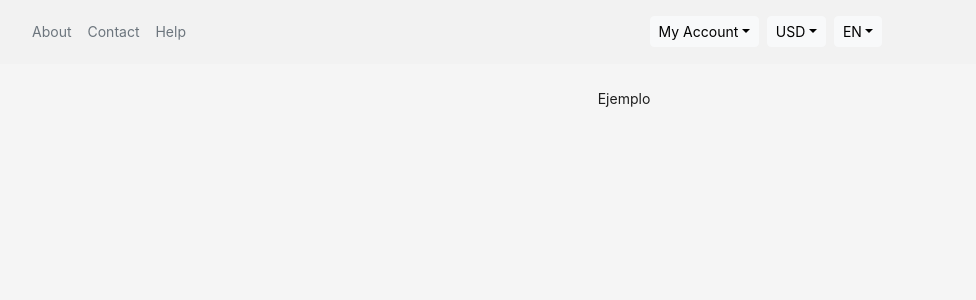
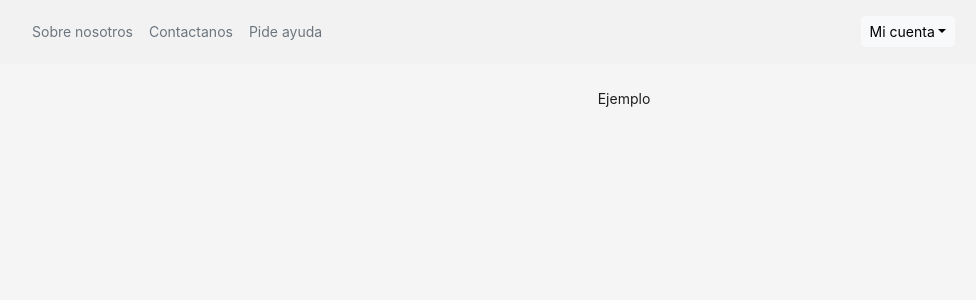
Before and after one commit to LeinerViloria/arte-sampuesana, a React (Create React App) app in the folder frontend/: page /artesano in a window 1280 px wide. Shown: the top 300 px of the page, without its empty margins (16-992 px from the left). Built offline with nearby package versions, Linux system fonts and the light colour scheme; a small style sheet from the web is missing.

Commit message:
Ajuste topbar

```diff
--- a/frontend/src/ProjectHeader/Topbar/Topbar.tsx
+++ b/frontend/src/ProjectHeader/Topbar/Topbar.tsx
@@ -1,6 +1,14 @@
 import { Col, Row } from 'antd';
 import Search from 'antd/es/input/Search';
 import React, { Component } from 'react';
+
+const Tags = [
+    "Sobre nosotros", "Contactanos", "Pide ayuda"
+];
+
+const Items = Tags.map((item) =>
+    <a className="text-body-header mr-3" href="">{item}</a>
+);
 
 export class Topbar extends Component {
     render() {
@@ -9,35 +17,17 @@ export class Topbar extends Component {
                 <div className="row px-xl-5 w-100">
                     <div className="col-lg-6 d-none d-lg-block">
                         <div className="d-inline-flex align-items-center h-100 w-100">
-                            <a className="text-body-header mr-3" href="">About</a>
-                            <a className="text-body-header mr-3" href="">Contact</a>
-                            <a className="text-body-header mr-3" href="">Help</a>
+                            {Items}
                         </div>
                     </div>
                     <div className='col-lg-6 text-center text-lg-right'>
-                        <div className="col-lg-6 text-center text-lg-right">
+                        <div className="col-lg-12 text-center text-lg-right">
                             <div className="d-inline-flex align-items-center">
                                 <div className="btn-group">
-                                <button type="button" className="btn btn-sm btn-light dropdown-toggle" data-toggle="dropdown">My Account</button>
+                                    <button type="button" className="btn btn-sm btn-light dropdown-toggle" data-toggle="dropdown">Mi cuenta</button>
                                     <div className="dropdown-menu dropdown-menu-right">
-                                    <button className="dropdown-item" type="button">Sign in</button>
-                                    <button className="dropdown-item" type="button">Sign up</button>
-                                </div>
-                            </div>
-                            <div className="btn-group mx-2">
-                                <button type="button" className="btn btn-sm btn-light dropdown-toggle" data-toggle="dropdown">USD</button>
-                                <div className="dropdown-menu dropdown-menu-right">
-                                    <button className="dropdown-item" type="button">EUR</button>
-                                    <button className="dropdown-item" type="button">GBP</button>
-                                    <button className="dropdown-item" type="button">CAD</button>
-                                </div>
-                            </div>
-                            <div className="btn-group">
-                                <button type="button" className="btn btn-sm btn-light dropdown-toggle" data-toggle="dropdown">EN</button>
-                                <div className="dropdown-menu dropdown-menu-right">
-                                    <button className="dropdown-item" type="button">FR</button>
-                                    <button className="dropdown-item" type="button">AR</button>
-                                    <button className="dropdown-item" type="button">RU</button>
+                                        <button className="dropdown-item" type="button">Iniciar sesión</button>
+                                        <button className="dropdown-item" type="button">Registrarse</button>
                                     </div>
                                 </div>
                             </div>
```
Lines whose indentation alone changed are shown as unchanged.
